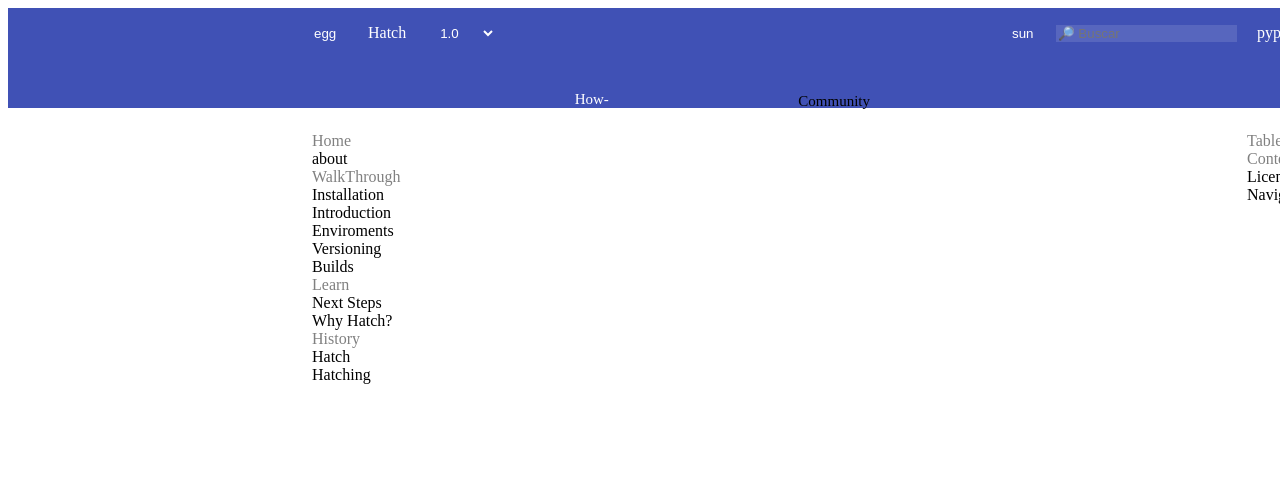
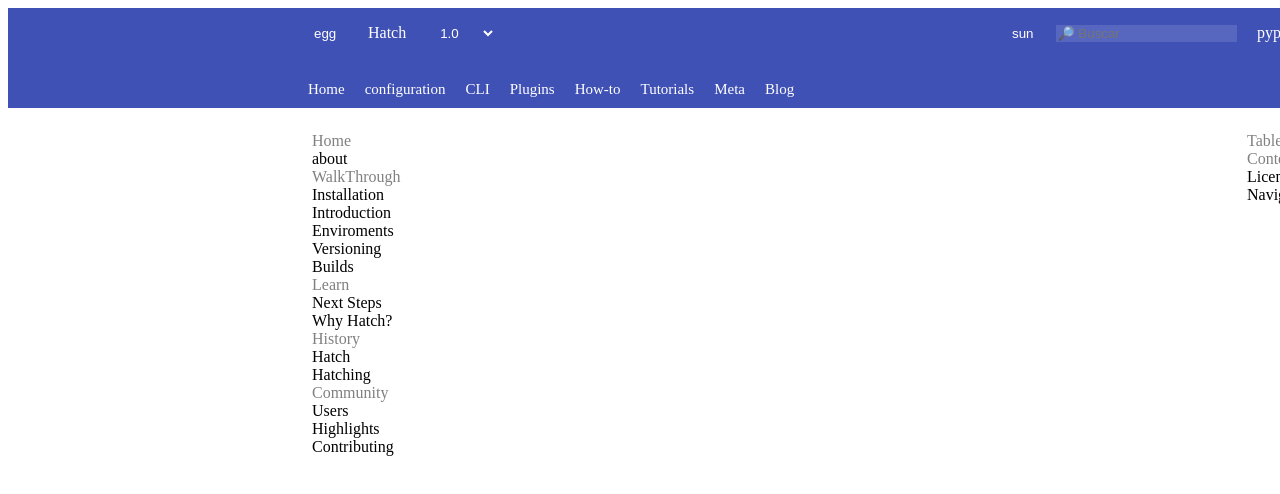
Before and after one commit to Larry-Larios01/hatch_larry, a Vue app in the folder hatch_larry/: page / in a window 1280 px wide. Shown: the top 494 px of the page. Built offline with nearby package versions, Linux system fonts and the light colour scheme; the HTML template or start-up script is replaced by a standard one.

Commit message:
fixing the header size

```diff
--- a/hatch_larry/src/components/HelloWorld.vue
+++ b/hatch_larry/src/components/HelloWorld.vue
@@ -50,12 +50,7 @@
         <a href="#">How-to</a>
         <a href="#">Tutorials</a>
         <a href="#">Meta</a>
-        <a href="#">Blogs</a>
-        <p>Community</p>
-        <a href="#">Users</a>
-        <a href="#">Highlights</a>
-        <a href="#">Contributing</a>
-
+        <a href="#">Blog</a>
 
       </div>
 
@@ -82,6 +77,11 @@
         <p>History</p>
         <a href="#">Hatch</a>
         <a href="#">Hatching</a>
+        <p>Community</p>
+        <a href="#">Users</a>
+        <a href="#">Highlights</a>
+        <a href="#">Contributing</a>
+
 
       </div>
 
@@ -130,7 +130,7 @@
   grid-column-start: 2;
   grid-row-start: 1;
   background-color: #4051B5;
-  grid-template-rows: 1fr 1fr;
+  grid-template-rows: 40px 70px;
   grid-template-columns: 698px 621px;
 
 
@@ -143,7 +143,6 @@
 font-size: 15px;
 margin: 20px;
 grid-row-start: 2;
-
 }
 
 
```
